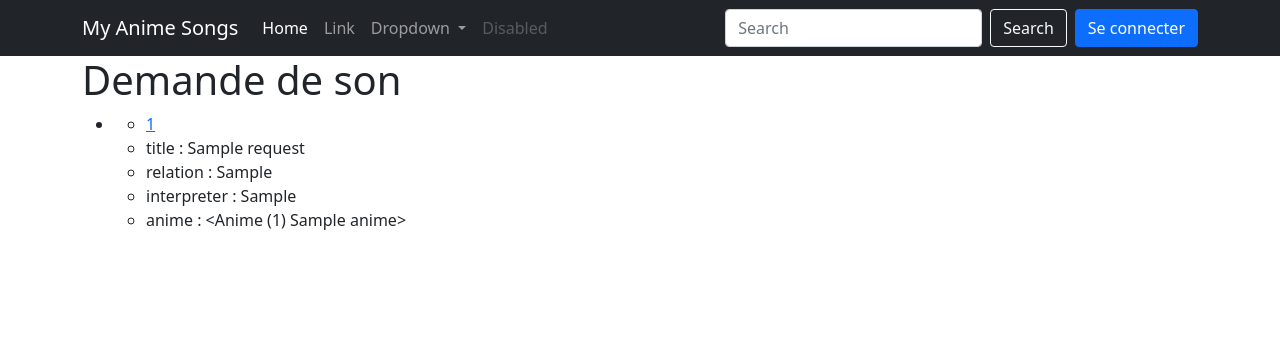
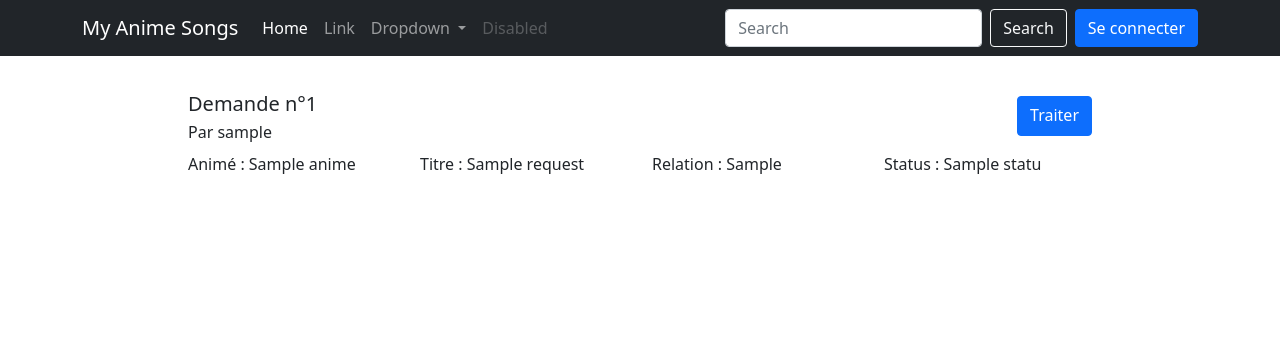
Before and after one commit to Mxtsxw/MyAnimeSongs, a Flask app: template website/templates/administration-request.html in a window 1280 px wide. Shown: the top 356 px of the page. Run offline with Flask 2, Linux system fonts and the light colour scheme; the template is opened without the code that fills it: values that come from a table or form of the project are taken from there, others are empty; tables that the repository leaves empty hold one stand-in row (values such as "Sample post").

Commit message:
vue minimal

```diff
--- a/website/templates/administration-request.html
+++ b/website/templates/administration-request.html
@@ -1,41 +1,43 @@
 {% extends "base.html" %}
 {% block main %}
-<div class="container">
 
-    <h1>Demande de son</h1>
-
-    <ul>
-
-    {% for request in song_requests %}
-
-    <li>
-        <ul>
-            <li>
-
-            <a href="{{ url_for('administration_request_song', id = request.id) }}"> {{ request.id }}</a>
-
-            </li>
-
-            <li>title : {{ request.title }}</li>
-            <li>relation : {{ request.relation }}</li>
-            <li>interpreter : {{ request.interpreter }}</li>
-            <li>anime : {{ request.anime }}</li>
-
-        </ul>
-    </li>
-
-    {% endfor %}
-
-    </ul>
-
+<div class="container w-75 mt-3">
     <ul class="list-group list-group-flush">
 
         {% for request in song_requests %}
-        <li class="list-group-item">
+        <li class="list-group-item mt-2 mb-2">
+
+            <div class="d-flex justify-content-between mb-2">
+                <div >
+                    <h5 class="mb-1 mt-1">Demande n°{{ request.id }}</h5>
+                    <p class="mb-0 justify">Par {{ request.user.username }}</p>
+                </div>
+                <a class="btn btn-primary mt-2 mb-2" href="{{ url_for('administration_request_song', id = request.id) }}" role="button">Traiter</a>
+            </div>
+
+            <div class="row">
+                <div class="col">
+                    Animé : {{ request.anime.name }}
+                </div>
+                <div class="col">
+                    Titre : {{ request.title }}
+                </div>
+                <div class="col">
+                    Relation : {{ request.relation }}
+                </div>
+                <div class="col">
+                    Status : {{ request.status.name }}
+                </div>
+            </div>
 
         </li>
         {% endfor %}
-      </ul>
+    </ul>
+
+
+     </div>
 
 </div>
+
+
 {% endblock %}
```
